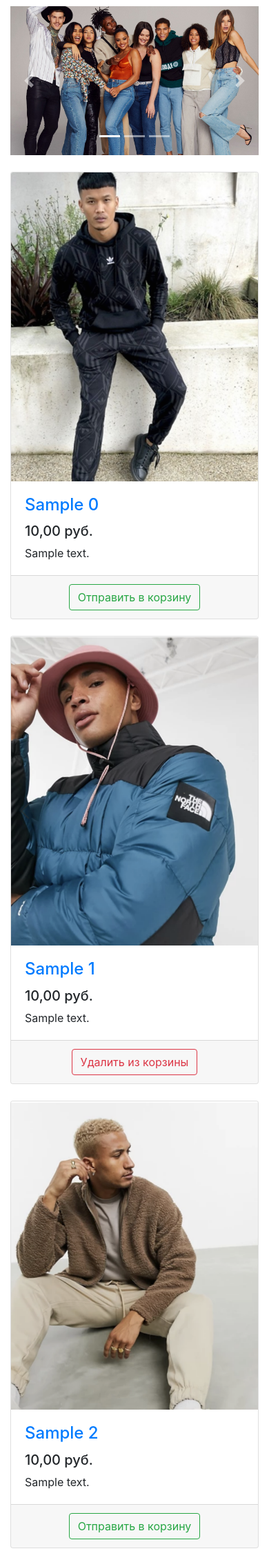
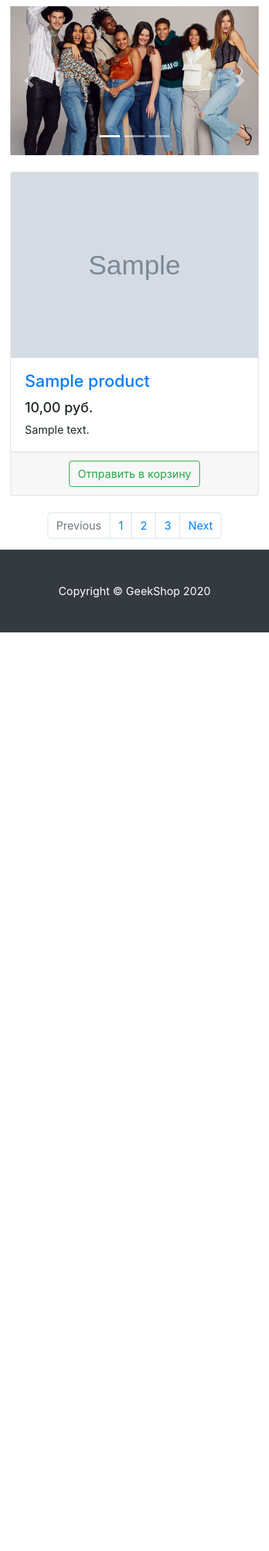
Before and after one commit to borisshavrin/geekshop, a Django app: template products/templates/products/products.html in a window 390 px wide. Shown: the part 413-2662 px from the top of the page at 69% size. After the commit the page ends 1330 px from the top, so only its background shows below. Run offline with Django 3.2, Linux system fonts and the light colour scheme; the template is opened without the code that fills it: most values are stand-ins (such as "Sample title", 1, 10 or a date in 2020); grey boxes marked "Sample" are stand-in pictures; some libraries are stand-ins or nearby versions.

Commit message:
added "images" in json, updated work on json file, added {for/endfor} in products.html

```diff
--- a/products/templates/products/products.html
+++ b/products/templates/products/products.html
@@ -52,119 +52,25 @@
                 </div>
 
                 <div class="row">
-
+                    {% for product in products %}
                         <div class="col-lg-4 col-md-6 mb-4">
                             <div class="card h-100">
                                 <a href="#">
-                                <img class="card-img-top" src="{% static 'vendor/img/products/Adidas-hoodie.png' %}" alt="">
+                                    <img class="card-img-top" src="{% static product.image %}" alt="">
                                 </a>
                                 <div class="card-body">
                                     <h4 class="card-title">
-                                    <a href="#">{{ products.0.name }}</a>
+                                        <a href="#">{{ product.name }}</a>
                                     </h4>
-                                <h5>{{ products.0.price }},00 руб.</h5>
-                                <p class="card-text">{{ products.0.description }}</p>
+                                    <h5>{{ product.price }},00 руб.</h5>
+                                    <p class="card-text">{{ product.description }}</p>
                                 </div>
                                 <div class="card-footer text-center">
                                     <button type="button" class="btn btn-outline-success">Отправить в корзину</button>
                                 </div>
                             </div>
                         </div>
-
-                    <div class="col-lg-4 col-md-6 mb-4">
-                        <div class="card h-100">
-                            <a href="#">
-                                <img class="card-img-top" src="{% static 'vendor/img/products/Blue-jacket-The-North-Face.png' %}"
-                                    alt="">
-                            </a>
-                            <div class="card-body">
-                                <h4 class="card-title">
-                                    <a href="#">{{ products.1.name }}</a>
-                                </h4>
-                                <h5>{{ products.1.price }},00 руб.</h5>
-                                <p class="card-text">{{ products.1.description }}</p>
-                            </div>
-                            <div class="card-footer text-center">
-                                <button type="button" class="btn btn-outline-danger">Удалить из корзины</button>
-                            </div>
-                        </div>
-                    </div>
-
-                    <div class="col-lg-4 col-md-6 mb-4">
-                        <div class="card h-100">
-                            <a href="#">
-                                <img class="card-img-top"
-                                    src="{% static 'vendor/img/products/Brown-sports-oversized-top-ASOS-DESIGN.png' %}" alt="">
-                            </a>
-                            <div class="card-body">
-                                <h4 class="card-title">
-                                    <a href="#">{{ products.2.name }}</a>
-                                </h4>
-                                <h5>{{ products.2.price }},00 руб.</h5>
-                                <p class="card-text">{{ products.2.description }}</p>
-                            </div>
-                            <div class="card-footer text-center">
-                                <button type="button" class="btn btn-outline-success">Отправить в корзину</button>
-                            </div>
-                        </div>
-                    </div>
-
-                    <div class="col-lg-4 col-md-6 mb-4">
-                        <div class="card h-100">
-                            <a href="#">
-                                <img class="card-img-top" src="{% static 'vendor/img/products/Black-Nike-Heritage-backpack.png' %}"
-                                    alt="">
-                            </a>
-                            <div class="card-body">
-                                <h4 class="card-title">
-                                    <a href="#">{{ products.3.name }}</a>
-                                </h4>
-                                <h5>{{ products.3.price }},00 руб.</h5>
-                                <p class="card-text">{{ products.3.description }}</p>
-                            </div>
-                            <div class="card-footer text-center">
-                                <button type="button" class="btn btn-outline-success">Отправить в корзину</button>
-                            </div>
-                        </div>
-                    </div>
-
-                    <div class="col-lg-4 col-md-6 mb-4">
-                        <div class="card h-100">
-                            <a href="#">
-                                <img class="card-img-top" src="{% static 'vendor/img/products/Black-Dr-Martens-shoes.png' %}" alt="">
-                            </a>
-                            <div class="card-body">
-                                <h4 class="card-title">
-                                    <a href="#">{{ products.4.name }}</a>
-                                </h4>
-                                <h5>{{ products.4.price }},00 руб.</h5>
-                                <p class="card-text">{{ products.4.description }}</p>
-                            </div>
-                            <div class="card-footer text-center">
-                                <button type="button" class="btn btn-outline-success">Отправить в корзину</button>
-                            </div>
-                        </div>
-                    </div>
-
-                    <div class="col-lg-4 col-md-6 mb-4">
-                        <div class="card h-100">
-                            <a href="#">
-                                <img class="card-img-top"
-                                    src="{% static 'vendor/img/products/Dark-blue-wide-leg-ASOs-DESIGN-trousers.png' %}" alt="">
-                            </a>
-                            <div class="card-body">
-                                <h4 class="card-title">
-                                    <a href="#">{{ products.5.name }}</a>
-                                </h4>
-                                <h5>{{ products.5.price }},00 руб.</h5>
-                                <p class="card-text">{{ products.5.description }}</p>
-                            </div>
-                            <div class="card-footer text-center">
-                                <button type="button" class="btn btn-outline-success">Отправить в корзину</button>
-                            </div>
-                        </div>
-                    </div>
-
+                    {% endfor %}
                 </div>
 
                 <nav aria-label="Page navigation example">
```
Also changed, not shown: products/fixtures/products_list.json (+14 -7 lines), products/views.py (+6 -5 lines). Lines whose indentation alone changed are shown as unchanged.
